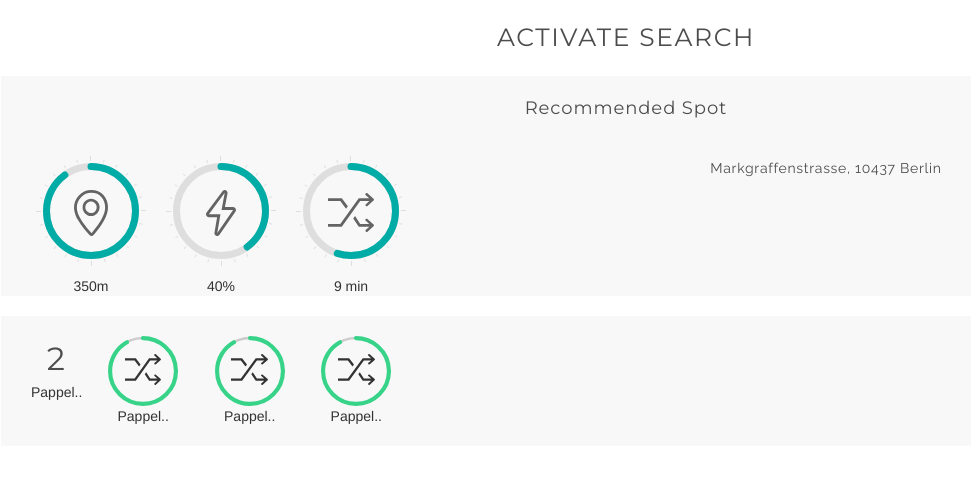
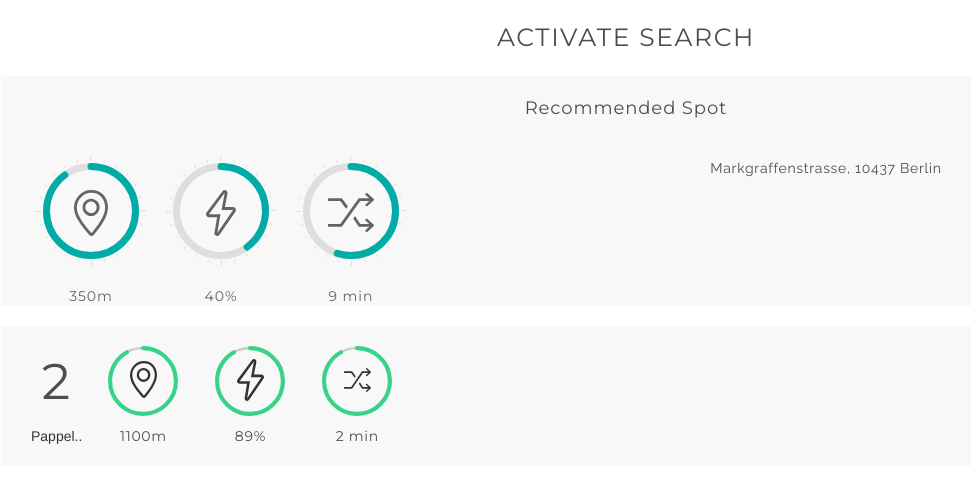
Before and after one commit to techytux/sneakpark, a plain HTML site: page index.html in a window 1280 px wide. Shown: the whole page, without its empty margins (14-985 px from the left). Drawn offline with Linux system fonts and the light colour scheme.

Commit message:
fixed more css

```diff
--- a/css/sneakpark.css
+++ b/css/sneakpark.css
@@ -63,10 +63,11 @@
 
 .sppie-number {
 	font-family: Montserrat;
-  font-size: 32px;
+  font-size: 50px;
   letter-spacing: 1.6px;
   color: #4D4D4D;
   color: rgb(77, 77, 77);
+  margin-bottom: 8px;
 }
 
 .sppie-number-address {
@@ -104,9 +105,18 @@
     opacity: .75;
 	padding-top: 10px;
 	font-family : Montserrat;
-	font-size : 12px;
+	font-size : 14px;
   	letter-spacing : 0.9px;
 
+}
+
+.sppie-ring-annotation {
+	padding-top: 10px;
+	font-family : Montserrat;
+  font-size : 14px;
+  letter-spacing : 0.7px;
+  color : #4D4D4D;
+  color : rgb(77, 77, 77);
 }
 .annotation {
     float: right;
@@ -153,13 +163,15 @@
   background: url("../img/ring_green_90.svg");
   background-repeat: no-repeat;
   height: 70px;
+  width: 92px;
   background-size: 70px;
   line-height: 4.7;
   background-position: center;
+  margin-bottom: 10px;
 }
 
 .sppie-ring-icon img{
-	width:40%;
+	width:30%;
 }
 .percent:after {
     content: '%';
--- a/index.html
+++ b/index.html
@@ -53,7 +53,7 @@
                         <img id="svg1" src="/img/rangeicon.svg" type="image/svg+xml"></img>
                     </span>
                 </span>
-                <span class=".progress-annotation">350m</span>
+                <span class="progress-annotation">350m</span>
             </span>
             <span class="sppie">
                 <span class="chart" data-percent="40">
@@ -61,7 +61,7 @@
                         <img id="svg1" src="/img/chanceicon.svg" type="image/svg+xml"></img>
                     </span>
                 </span>
-                <span class=".progress-annotation">40%</span>
+                <span class="progress-annotation">40%</span>
             </span>
             <span class="sppie">
                 <span class="chart" data-percent="55">
@@ -69,7 +69,7 @@
                         <img id="svg1" src="/img/waitingicon.svg" type="image/svg+xml"></img>
                     </span>
                 </span>
-                <span class=".progress-annotation">9 min</span>
+                <span class="progress-annotation">9 min</span>
             </span>
         </div>
         <div class="sppie-box-address">Markgraffenstrasse, 10437 Berlin</div>
@@ -80,20 +80,20 @@
     <div class="col-xs-12">
         <div class="sppie-box">
             <div class="sppie-inner-box">
-                <span class="sppie-number"> 2 </span>
+                <div class="sppie-number"> 2 </div>
                 <span class="sppie-number-address">Pappel..</span>
             </div>
             <div class="sppie-inner-box">
-                <div class="sppie-ring-icon"><img id="svg1" src="/img/waitingicon.svg" type="image/svg+xml"></img></div>
-                <span class="sppie-ring-annotation">Pappel..</span>
+                <div class="sppie-ring-icon"><img id="svg1" src="/img/rangeicon.svg" type="image/svg+xml"></img></div>
+                <span class="sppie-ring-annotation">1100m</span>
+            </div>
+            <div class="sppie-inner-box">
+                <div class="sppie-ring-icon"><img id="svg1" src="/img/chanceicon.svg" type="image/svg+xml"></img></div>
+                <span class="sppie-ring-annotation">89%</span>
             </div>
             <div class="sppie-inner-box">
                 <div class="sppie-ring-icon"><img id="svg1" src="/img/waitingicon.svg" type="image/svg+xml"></img></div>
-                <span class="sppie-ring-annotation">Pappel..</span>
-            </div>
-            <div class="sppie-inner-box">
-                <div class="sppie-ring-icon"><img id="svg1" src="/img/waitingicon.svg" type="image/svg+xml"></img></div>
-                <span class="sppie-ring-annotation">Pappel..</span>
+                <span class="sppie-ring-annotation">2 min</span>
             </div>
         </div>
 
```
